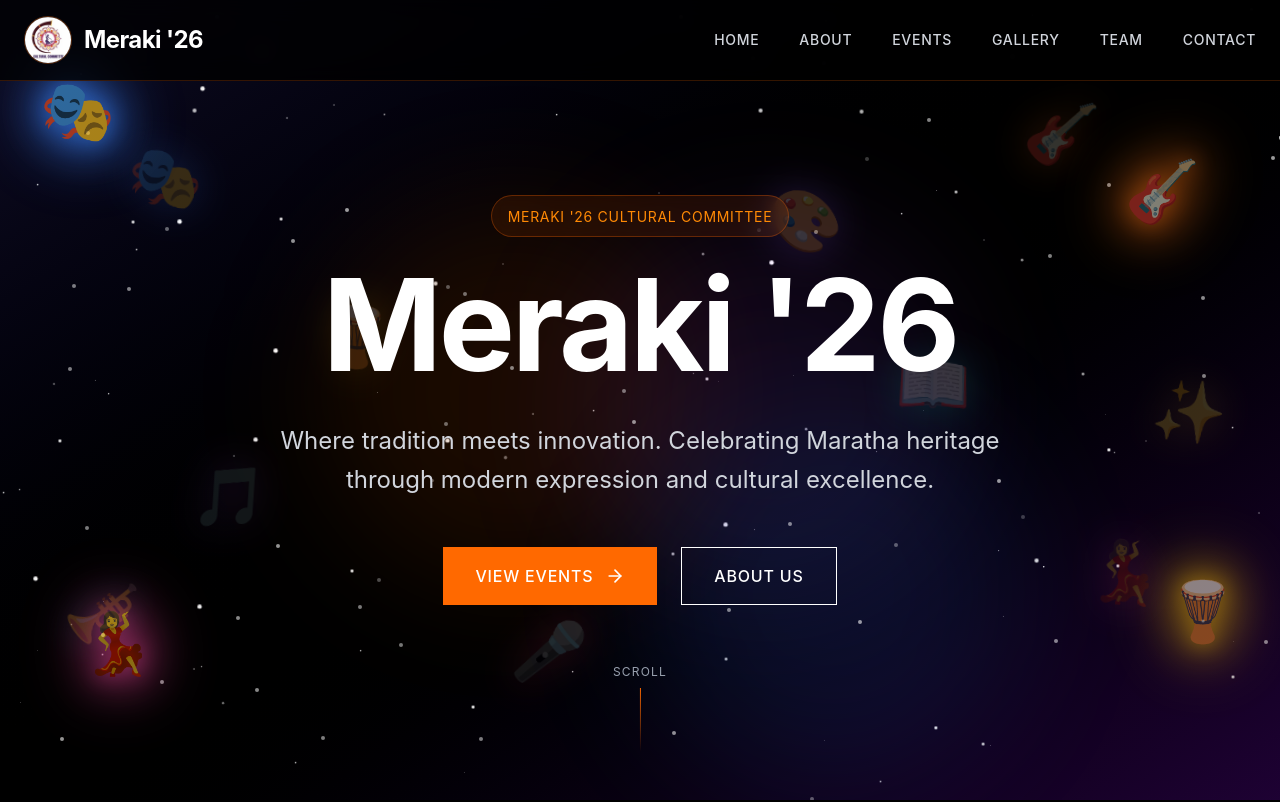
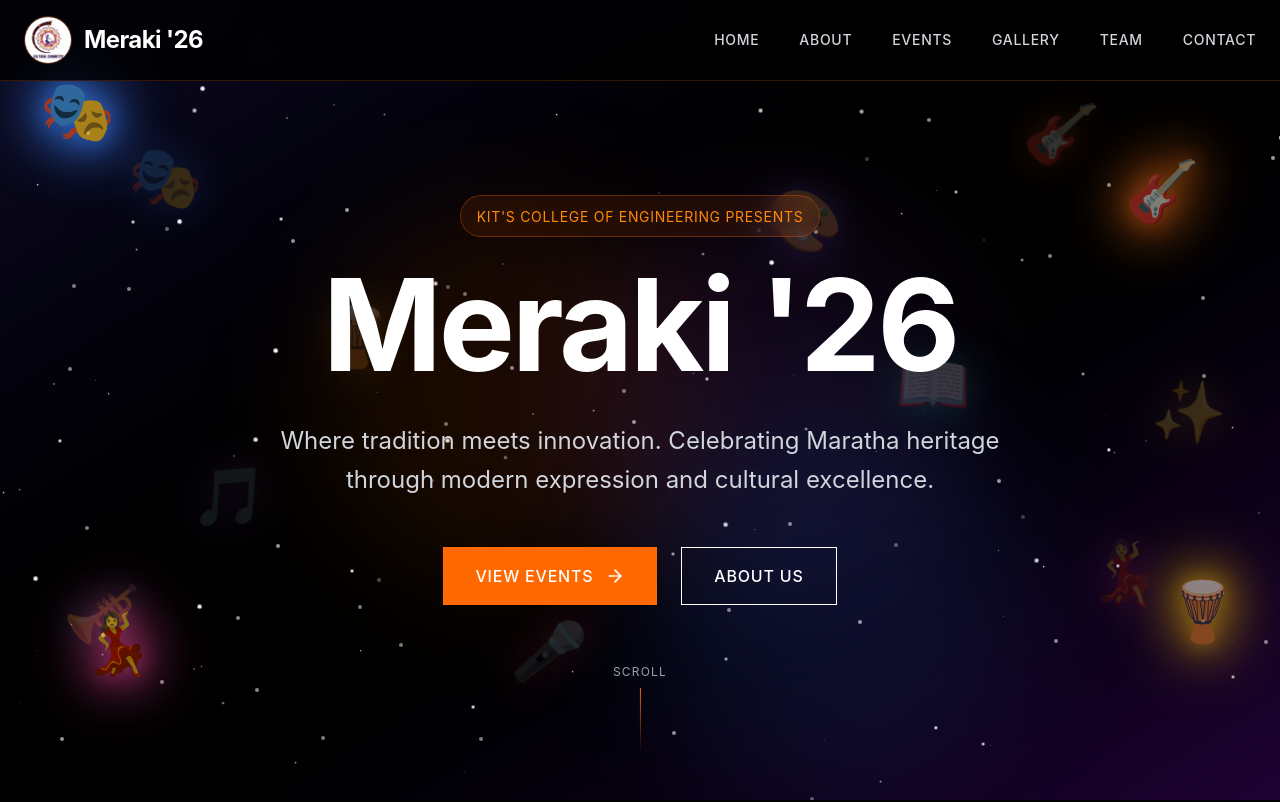
Before and after one commit to Aditya-Aryan-6914/Meraki, a React (Vite) app: page / in a window 1280 px wide. Shown: the top 802 px of the page. Built offline with nearby package versions, Linux system fonts and the light colour scheme.

Commit message:
Changed KIT presents....

```diff
--- a/src/app/components/Hero.tsx
+++ b/src/app/components/Hero.tsx
@@ -25,7 +25,7 @@ export function Hero() {
       <div className="relative z-10 container mx-auto px-6 text-center">
         <div className="max-w-5xl mx-auto">
           <div className="inline-block mb-6 px-4 py-2 bg-orange-500/10 border border-orange-500/30 rounded-full backdrop-blur-sm">
-            <span className="text-orange-400 text-sm uppercase tracking-wider">Meraki '26 Cultural Committee</span>
+            <span className="text-orange-400 text-sm uppercase tracking-wider">KIT's College of Engineering Presents</span>
           </div>
 
           <h1 className="text-6xl md:text-8xl lg:text-9xl text-white mb-8 font-bold tracking-tight">
```
